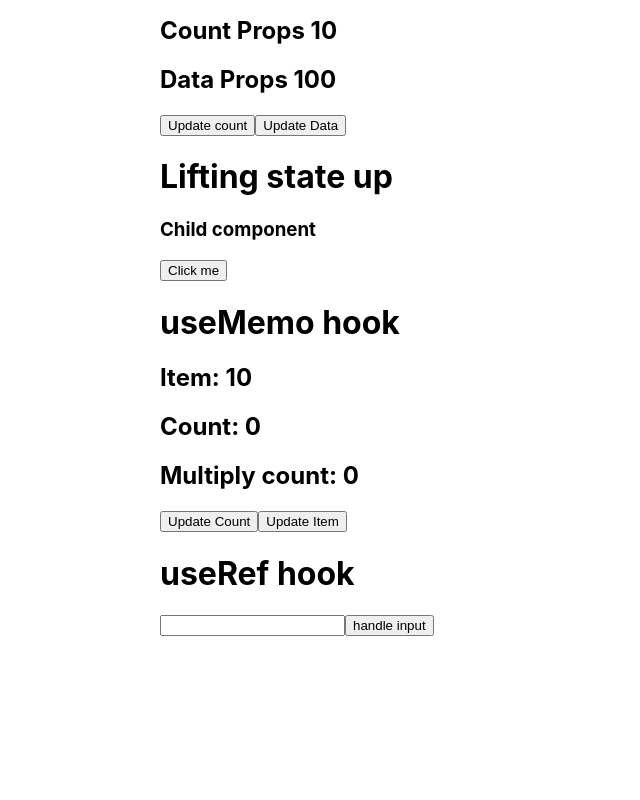
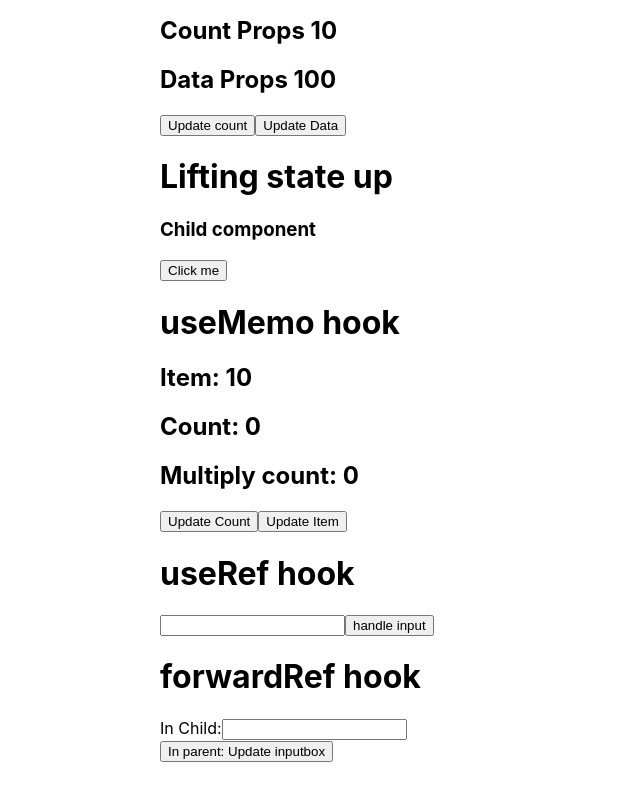
Before and after one commit to Neelam618/react-demo, a React (Create React App) app: page / in a window 1280 px wide. Shown: the part 1558-2358 px from the top of the page, without its empty margins (0-640 px from the left). Built offline with nearby package versions, Linux system fonts and the light colour scheme.

Commit message:
added forwardRef

```diff
--- a/src/App.js
+++ b/src/App.js
@@ -1,4 +1,4 @@
-import {useState} from 'react'
+import {useState, useRef} from 'react'
 import style from './style.module.css'
 import UseStatedemo from './components/useState/UseStatedemo'
 import NumberIncrement from './components/useState/NumberIncrement'
@@ -9,9 +9,10 @@ import GetFormValues from './components/useState/GetFormValues'
 import PassFunctionAsProp from './components/useState/PassFunctionAsProp'
 import UseEffectOnstates from './components/useEffect/UseEffectOnstates'
 import USeEffectOnProps from './components/useEffect/USeEffectOnProps'
-import Child from './components/Child'
+import LiftingStateUpChild from './components/LiftingStateUpChild'
 import UseMemo from './components/UseMemo'
 import UseRef from './components/UseRef'
+import ForwardRefChild from './components/ForwardRefChild'
 
 function App() {
 
@@ -28,6 +29,13 @@ function App() {
     // alert(dataFromChild);
     alert(dataFromChild.name)
     console.log(dataFromChild)
+  }
+
+  //forwardRef hook
+  let inputRef = useRef(null)
+
+  function updateInput() {
+    inputRef.current.value ="1000"
   }
 
   return (
@@ -50,10 +58,14 @@ function App() {
       <button onClick={() => {setData(data+1)}}>Update Data</button>
 
       <h1>Lifting state up</h1>
-      <Child data={parentData}/>
+      <LiftingStateUpChild data={parentData}/>
 
       <UseMemo />
       <UseRef />
+
+      <h1>forwardRef hook</h1>
+      <ForwardRefChild ref={inputRef}/>
+      <button onClick={updateInput}>In parent: Update inputbox</button>
     </div>
   );
 }
--- /dev/null
+++ b/src/components/ForwardRefChild.js
@@ -0,0 +1,11 @@
+import React, {forwardRef} from 'react'
+
+function ForwardRefChild(props, myRef) {
+    return (
+        <div>
+            In Child:<input type="text" ref={myRef} /><br />
+        </div>
+    )
+}
+
+export default forwardRef(ForwardRefChild)
```
Also changed, not shown: src/components/LiftingStateUpChild.js (renamed from src/components/Child.js).
